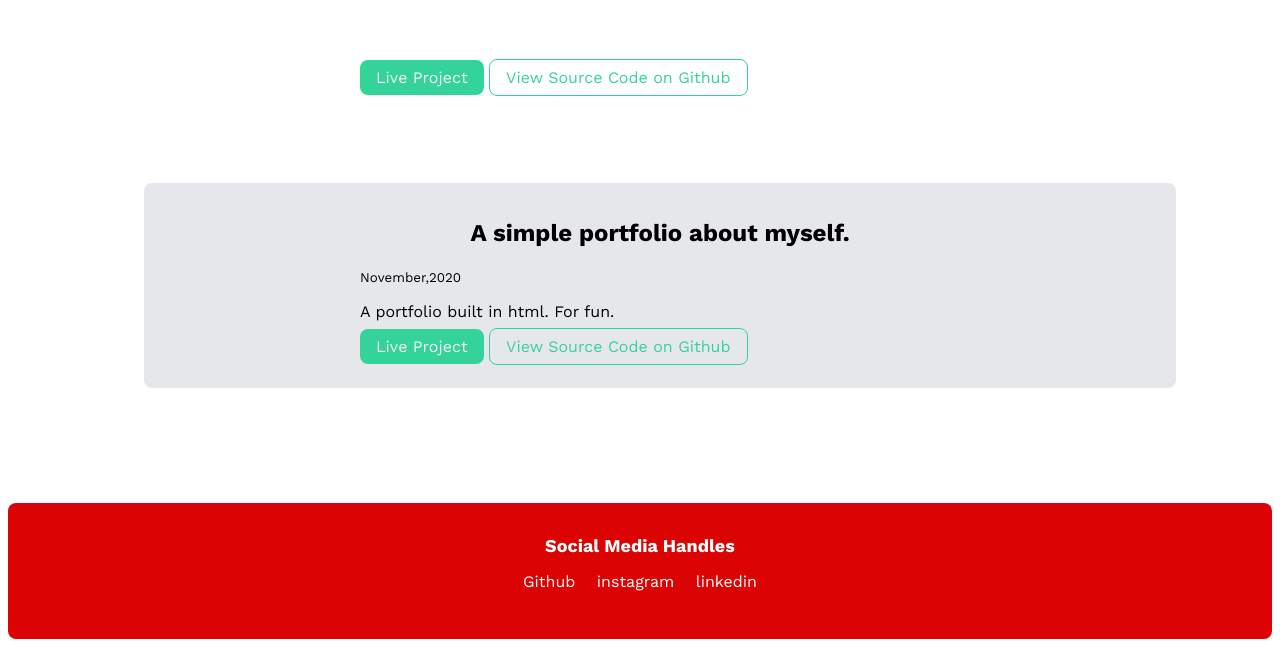
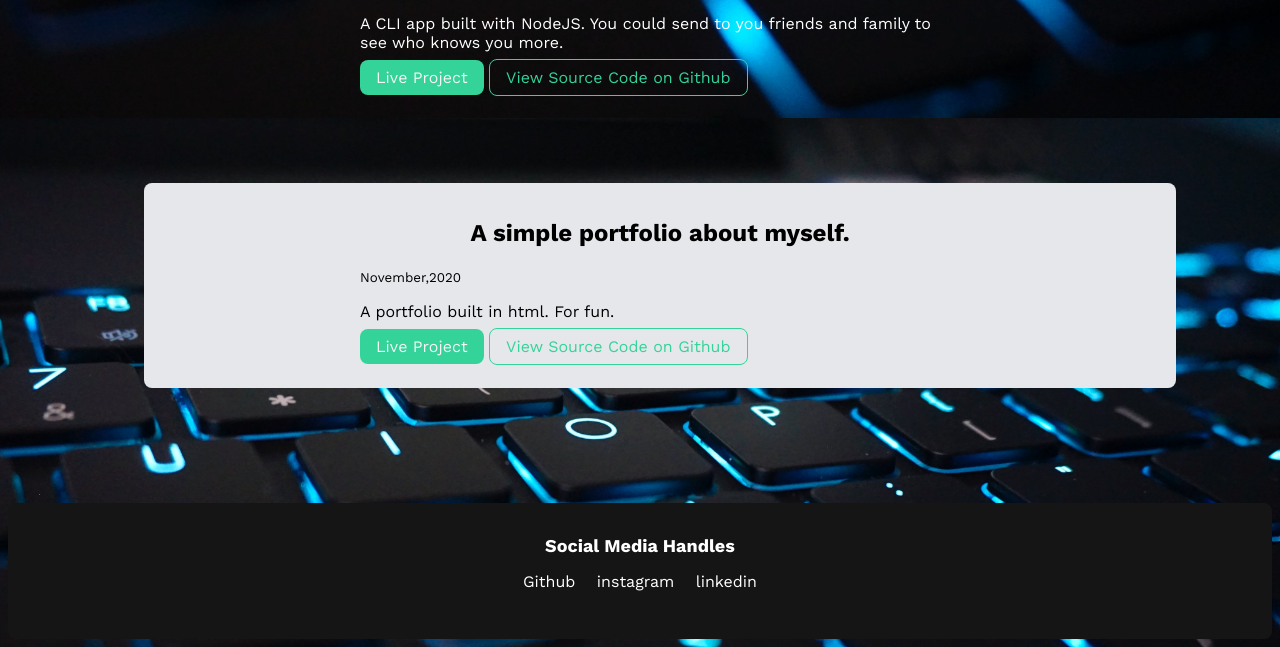
Before and after one commit to sukhleen-kaur-27/sukhleenKaurPortfolioWebsite, a plain HTML site: page blogs.html in a window 1280 px wide. Shown: the part 735-1382 px from the top of the page. Drawn offline with nearby package versions, Linux system fonts and the light colour scheme.

Commit message:
Update styles.css

```diff
--- a/styles.css
+++ b/styles.css
@@ -3,7 +3,7 @@
 body{
     font-family: 'Work Sans',
     sans-serif;
-    background-image: url("backgroundtry.jpg");
+    background-image: url("myimage.jpg");
     background-repeat: no-repeat;
     background-attachment: fixed;
     background-size: cover;
@@ -50,7 +50,7 @@ hr{
     padding: 0rem 0.5rem;
 }
 .navigation{
-    background-color:var(--newcolor) ;
+    background-color:rgb(22, 21, 21);
     border-bottom-left-radius: 0.5rem;
     border-bottom-right-radius:0.5rem;
     padding:1rem 0.5rem;
@@ -112,7 +112,7 @@ hr{
 }
 .footer{
     text-align:center;
-    background-color: var(--newcolor);
+    background-color: rgb(22, 21, 21);
     padding: 2rem 1rem;
     border-radius:0.5rem;
     color: white;
```
